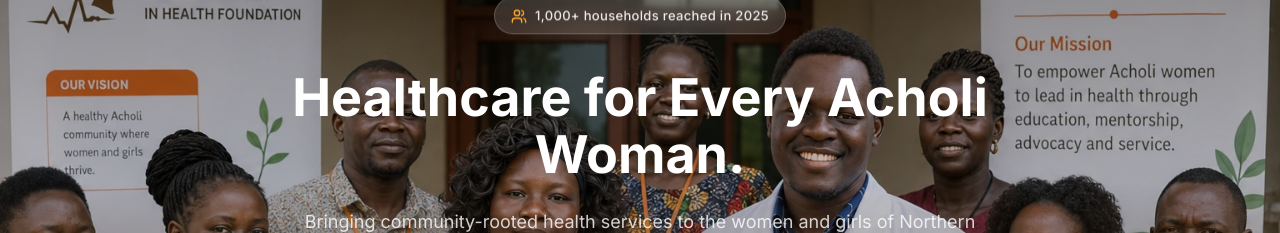
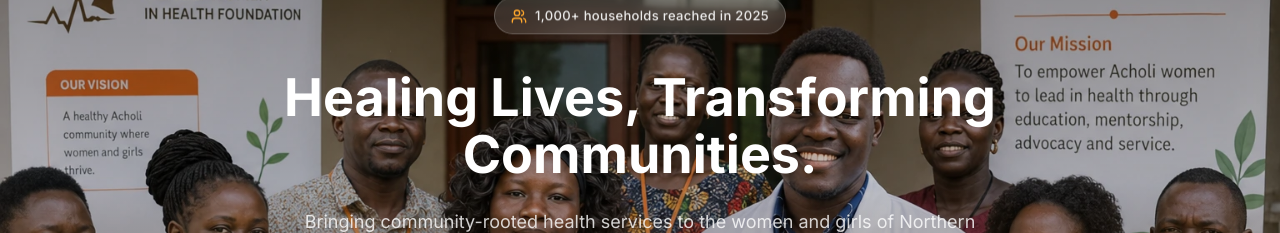
Before and after one commit to Hussein-dev256/AWIHF, a Next.js app: page / in a window 1280 px wide. Shown: the part 180-413 px from the top of the page. Built offline with nearby package versions, Linux system fonts and the light colour scheme; no server answers.

Commit message:
just another push

```diff
--- a/components/sections/Hero.tsx
+++ b/components/sections/Hero.tsx
@@ -48,7 +48,7 @@ export function Hero() {
             mounted ? 'opacity-100 translate-y-0' : 'opacity-0 translate-y-6'
           }`}
         >
-          Healthcare for Every Acholi Woman.
+          Healing Lives, Transforming Communities.
         </h1>
 
         {/* Subtext — delayed fade */}
```
